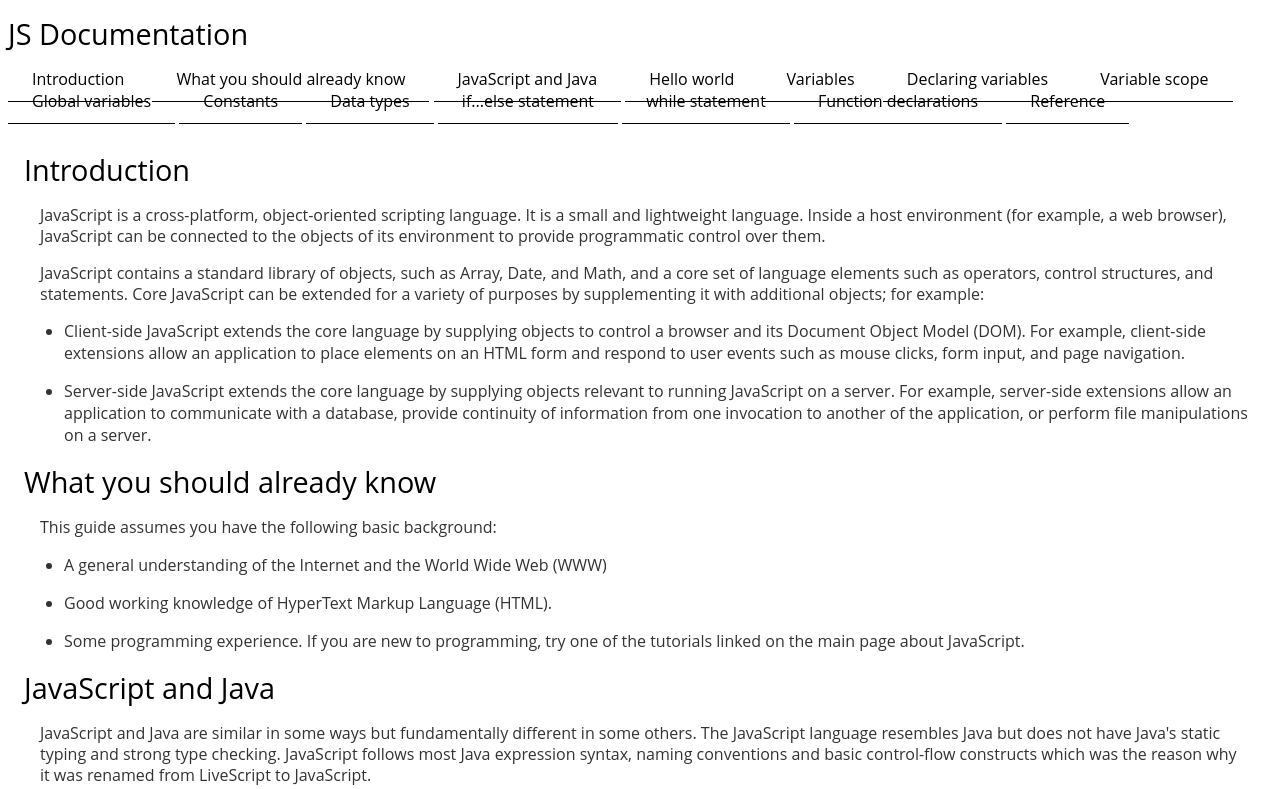
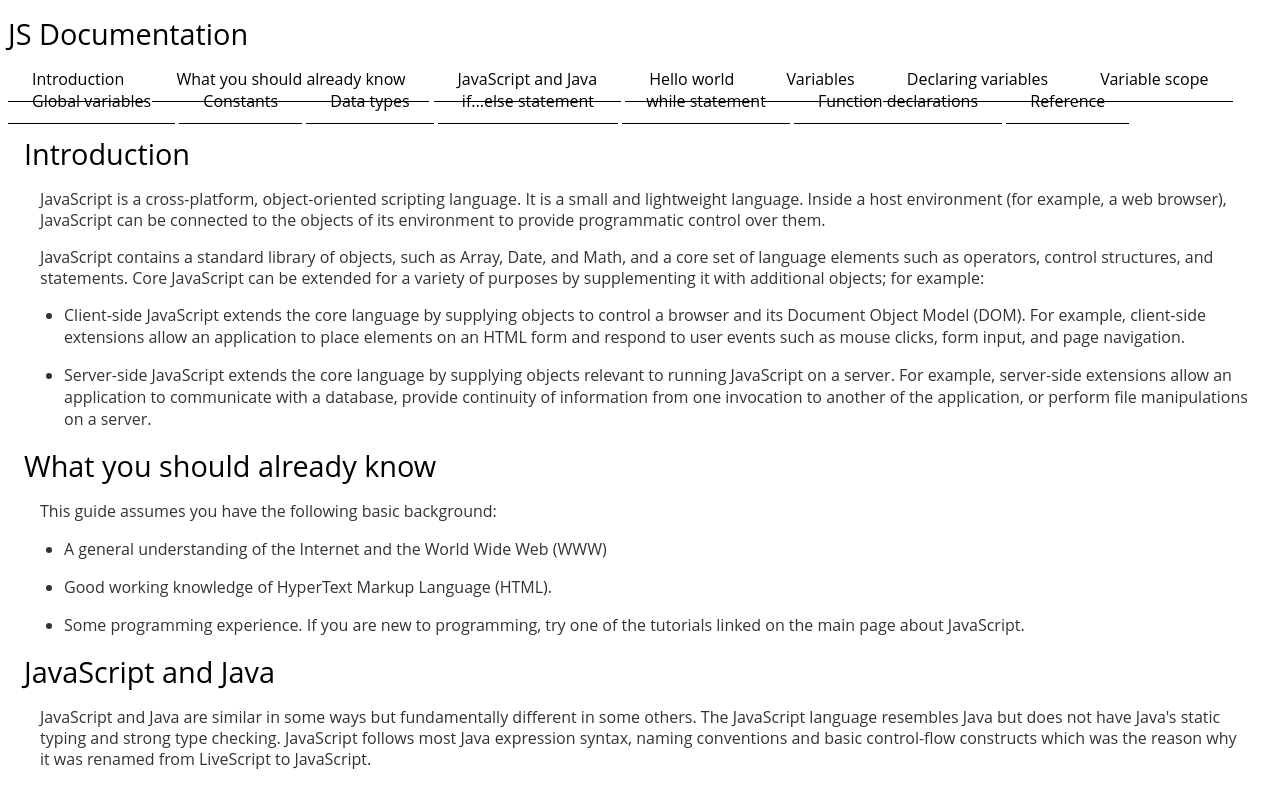
Before and after one commit to kathbo/Technical-Documentation-Page, a plain HTML site: page index.html in a window 1280 px wide. Shown: the top 789 px of the page. Drawn offline with Linux system fonts and the light colour scheme.

Commit message:
main padding

```diff
--- a/style.css
+++ b/style.css
@@ -31,7 +31,8 @@ a#reference {
 /* MAIN */
 
 main {
-    padding: 1.5em 1em;
+    padding1: 1.5em 1em;
+    padding: 0.5em 1em 1.5em
 }
 header {
     font-size: 1.8em;
```
